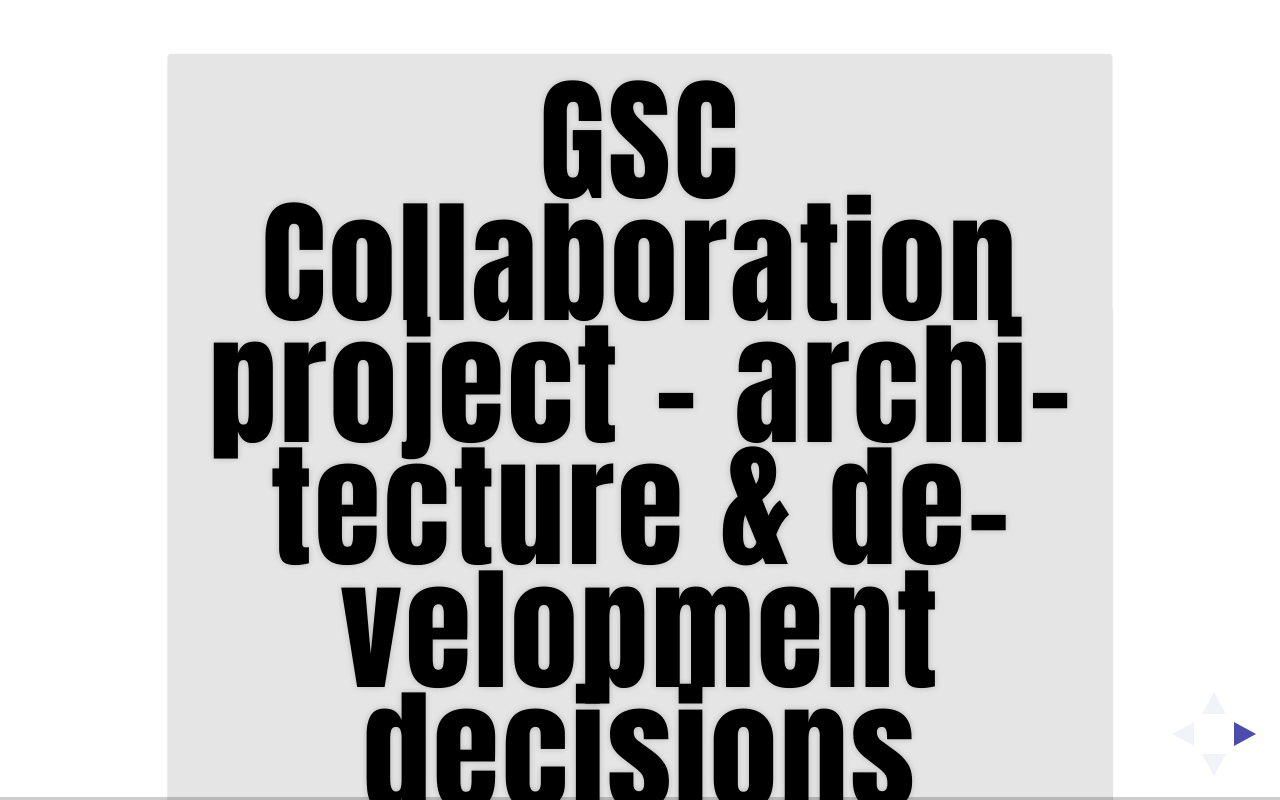
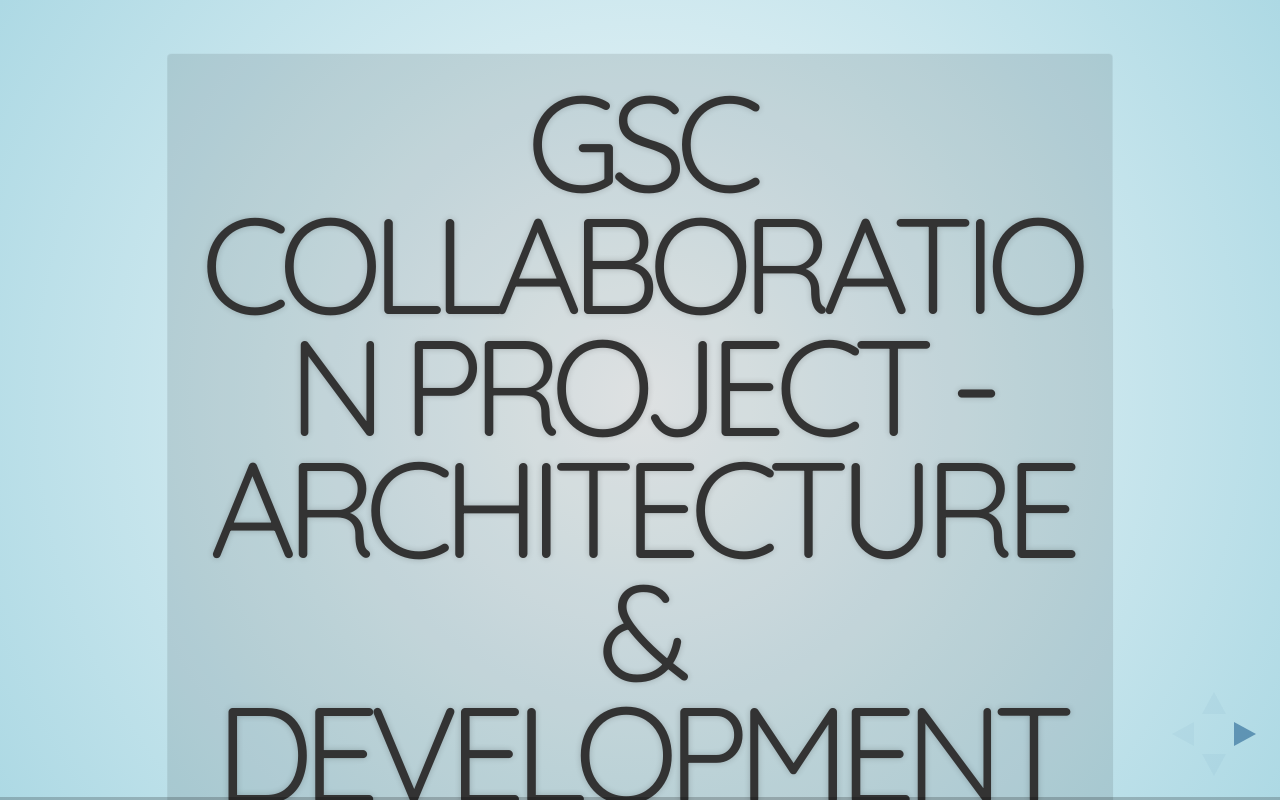
Before and after one commit to catchmatt/pres-HNK-GSC-Collab-Dev, a website: page index.html in a window 1280 px wide. Drawn offline with nearby package versions, Linux system fonts and the light colour scheme; a web font is replaced by a local one.

Commit message:
Change theme to sky.

```diff
--- a/index.html
+++ b/index.html
@@ -9,7 +9,7 @@
     <meta name="apple-mobile-web-app-status-bar-style" content="black-translucent" />
     <meta name="viewport" content="width=device-width, initial-scale=1.0, maximum-scale=1.0, user-scalable=no">
     <link rel="stylesheet" href="css/reveal.min.css">
-    <link rel="stylesheet" href="css/theme/simple.css" id="theme">
+    <link rel="stylesheet" href="css/theme/sky.css" id="theme">
     <!-- For syntax highlighting -->
     <link rel="stylesheet" href="lib/css/zenburn.css">
     <!-- If the query includes 'print-pdf', include the PDF print sheet -->
```
